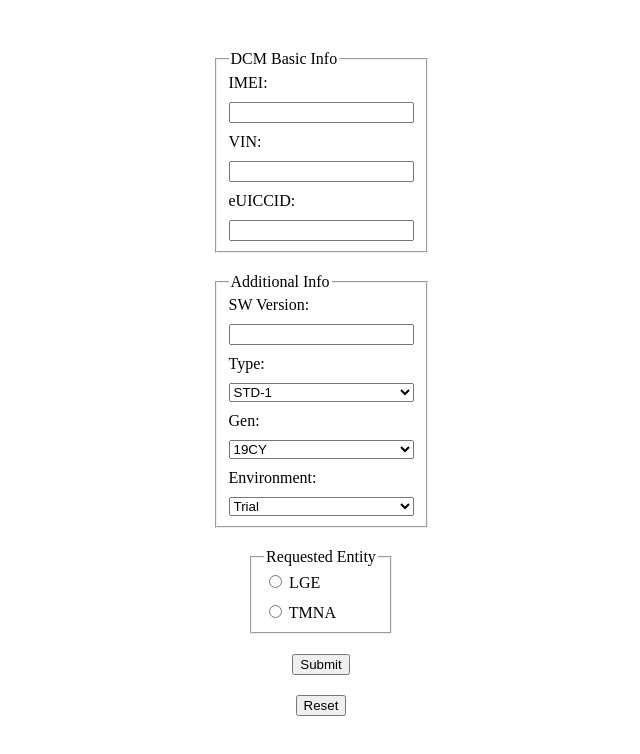
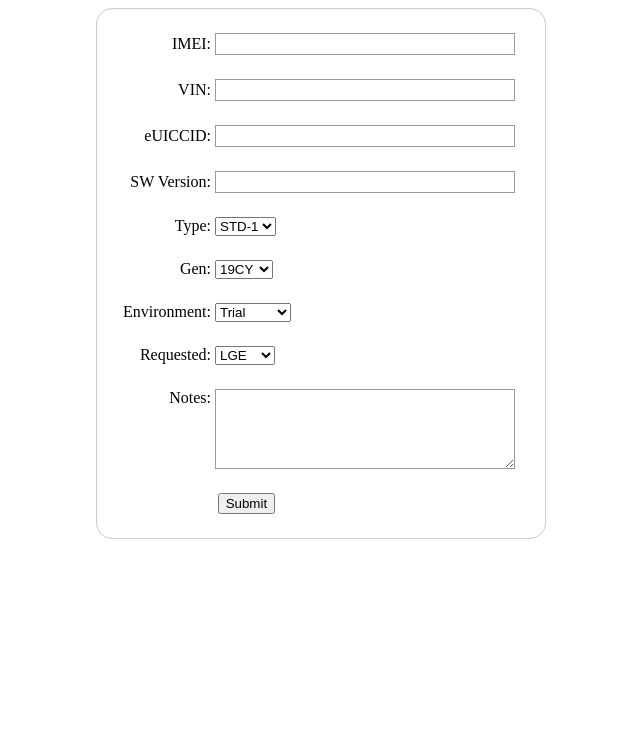
Before and after one commit to OthankQ/dcm-organizer, a plain HTML site: page index.html in a window 1280 px wide. Shown: the whole page, without its empty margins (319-959 px from the left). Drawn offline with Linux system fonts and the light colour scheme.

Commit message:
Change styling and add gitignore.

```diff
--- a/index.html
+++ b/index.html
@@ -9,68 +9,67 @@
     <script src="script.js" defer></script>
 </head>
 <body>
-    <div class="wrapper">
-        <form action="https://www.httpbin.org/post" method="post">
-            <fieldset>
-                <legend>DCM Basic Info</legend>
+    <form action="https://www.httpbin.org/post" method="post">
 
+        <ul>
+            <li>
                 <label for="imei">IMEI: </label>
                 <input type="number" name="imei" id="imei">
-
+            </li>
+            <li>
                 <label for="vin">VIN: </label>
                 <input type="text" name="vin" id="vin">
-
+            </li>
+            <li>
                 <label for="euiccid">eUICCID: </label>
                 <input type="number" name="euiccid" id="euiccid">
+            </li>
 
-            </fieldset>
-
-            <fieldset>
-                <legend>Additional Info</legend>
-
+            <li>
                 <label for="version">SW Version: </label>
                 <input type="text" name="version" id="version">
-
+            </li>
+            <li>
                 <label for="type">Type: </label>
                 <select name="type" id="type">
                     <option value="std1">STD-1</option>
                     <option value="std2">STD-2</option>
                 </select>
-
+            </li>
+            <li>
                 <label for="generation">Gen: </label>
                 <select name="generation" id="generation">
                     <option value="19cy">19CY</option>
                     <option value="19mc">19MC</option>
                 </select>
-
+            </li>
+            <li>
                 <label for="environment">Environment: </label>
                 <select name="environment" id="environment">
                     <option value="trial">Trial</option>
                     <option value="preProd">Pre-Prod</option>
                     <option value="prod">Prod</option>
                 </select>
+            </li>
+            <li>
+                <label for="reqeusted">Requested: </label>
+                <select name="requested" id="requested">
+                    <option value="lge">LGE</option>
+                    <option value="tmna">TMNA</option>
+                </select>
+            </li>
 
-            </fieldset>
+            <li>
+                <label for="notes">Notes: </label>
+                <textarea name="notes" id="notes"></textarea>
+            </li>
 
-            <fieldset>
-                <legend>Requested Entity</legend>
+            <li class="button">
+                <button type="submit">Submit</button>
+            </li>
+        </ul>
 
-                <div>
-                    <input type="radio" id="lge" name="requested" value="lge">
-                    <label for="lge">LGE</label>
-                </div>
-
-                <div>
-                    <input type="radio" id="tmna" name="requested" value="tmna">
-                    <label for="tmna">TMNA</label>
-                </div>
-            </fieldset>
-
-
-            <button type="submit">Submit</button>
-            <button type="reset">Reset</button>
-        </form>
-    </div>
+    </form>
 
 </body>
 </html>
--- a/style.css
+++ b/style.css
@@ -1,20 +1,65 @@
-.wrapper {
-  width: 40%;
-  margin: 50px auto;
-  display: flex;
-  flex-direction: column;
+form {
+  /* Center the form on the page */
+  margin: 0 auto;
+  width: 400px;
+  /* Form outline */
+  padding: 1.5em;
+  border: 1px solid #CCC;
+  border-radius: 1em;
 }
 
-form {
-  display: flex;
-  flex-direction: column;
-  justify-content: center;
-  align-items: center;
-  gap: 20px;
+ul {
+  list-style: none;
+  padding: 0;
+  margin: 0;
 }
 
-fieldset {
-  display: flex;
-  flex-direction: column;
-  gap: 10px;
+form li + li {
+  margin-top: 1.5em;
 }
+
+label {
+  /* Uniform size & alignment */
+  display: inline-block;
+  width: 90px;
+  text-align: right;
+}
+
+input,
+textarea {
+  /* To make sure that all text fields have the same font settings
+     By default, textareas have a monospace font */
+  font: 1em sans-serif;
+
+  /* Uniform text field size */
+  width: 300px;
+  box-sizing: border-box;
+
+  /* Match form field borders */
+  border: 1px solid #999;
+}
+
+input:focus,
+textarea:focus {
+  /* Additional highlight for focused elements */
+  border-color: #000;
+}
+
+textarea {
+  /* Align multiline text fields with their labels */
+  vertical-align: top;
+
+  /* Provide space to type some text */
+  height: 5em;
+}
+
+.button {
+  /* Align buttons with the text fields */
+  padding-left: 90px; /* same size as the label elements */
+}
+
+button {
+  /* This extra margin represent roughly the same space as the space
+     between the labels and their text fields */
+  margin-left: .5em;
+}
```
Also changed, not shown: 1 other file.
